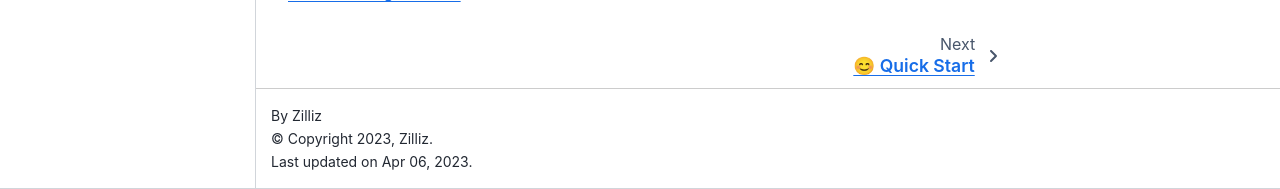
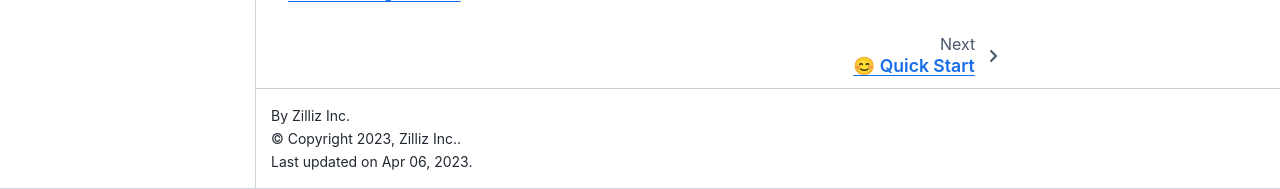
Before and after one commit to zilliztech/GPTCache, a Sphinx documentation site: the page built from docs/index.rst, in a window 1280 px wide and 900 px high, scrolled down 1322 px. Shown: the part 711-900 px from the top of the window. Built offline with Sphinx 7.4.7 and the Sphinx Book theme 1.1.4, drawn with Linux system fonts in a browser that asks for light colours.

Commit message:
Change copyright in sphinx docs
Signed-off-by: Jael Gu <mengjia.gu@zilliz.com>

```diff
--- a/docs/conf.py
+++ b/docs/conf.py
@@ -19,8 +19,8 @@ sys.path.insert(0, os.path.abspath('..'))
 # -- Project information -----------------------------------------------------
 
 project = 'GPTCache'
-copyright = '2023, Zilliz'
-author = 'Zilliz'
+copyright = '2023, Zilliz Inc.'
+author = 'Zilliz Inc.'
 
 # The full version, including alpha/beta/rc tags
 release = 'main'
```
